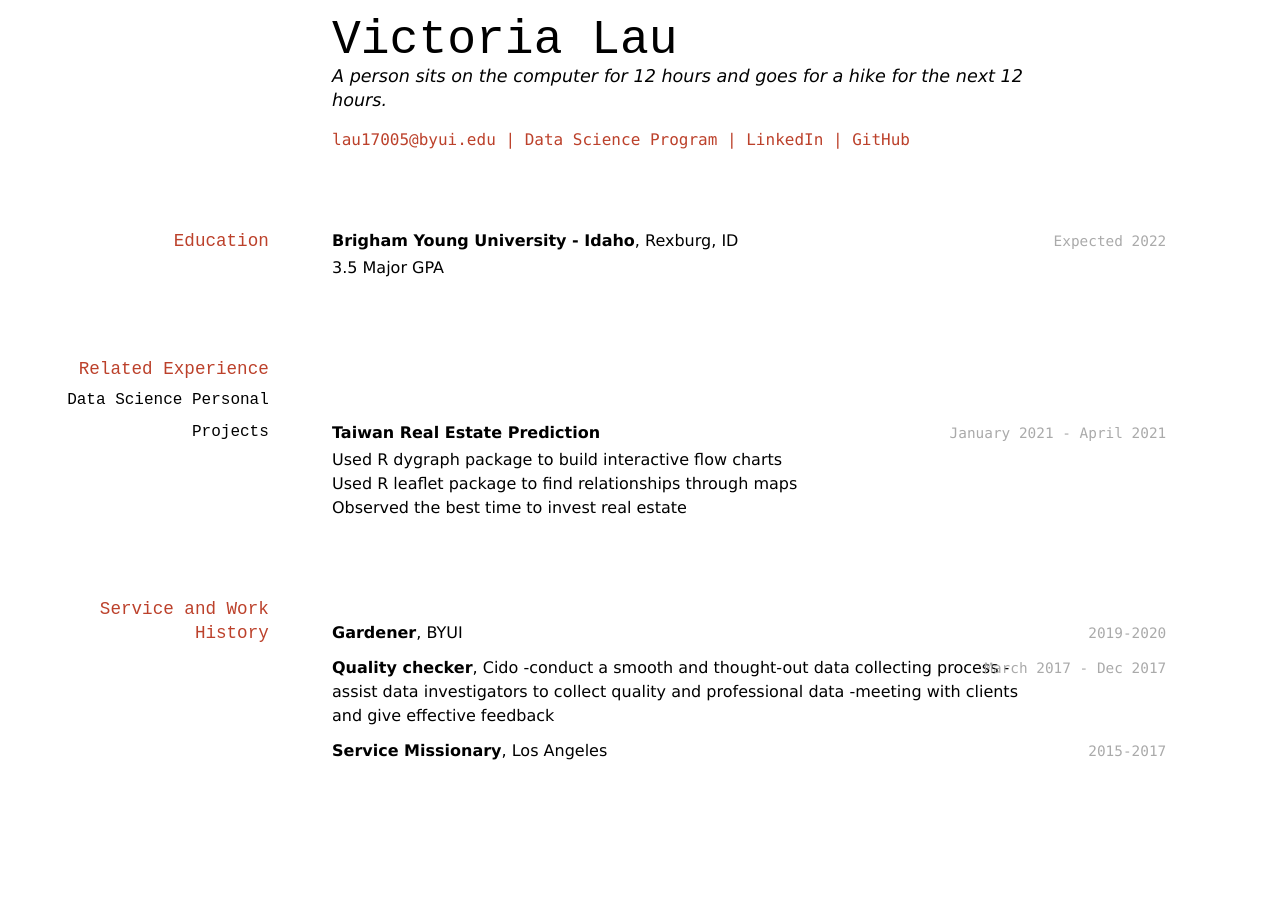
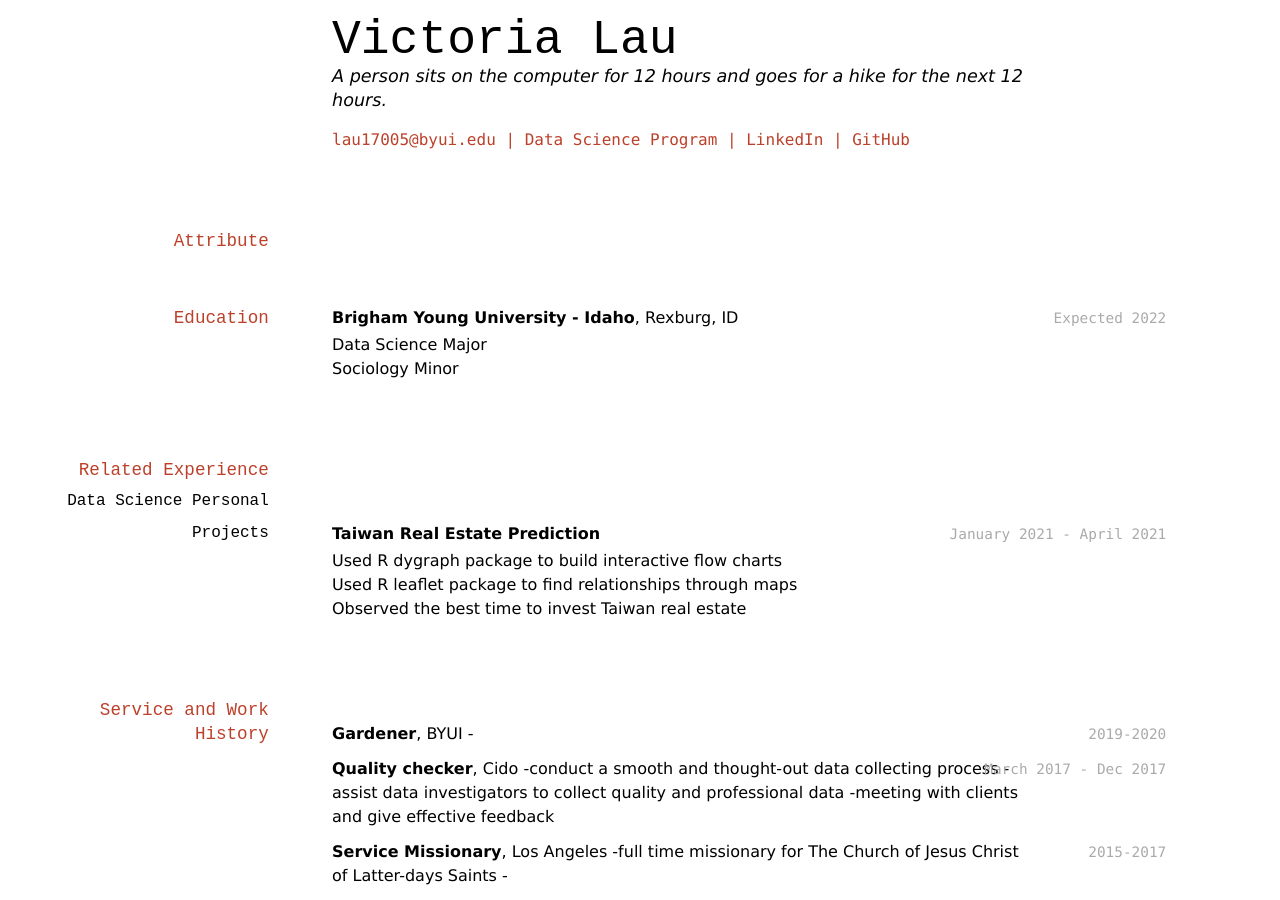
Before and after one commit to victorialau17ds/lau_resume, a Jekyll site: the page built from docs/index.md, in a window 1280 px wide. Built offline with Jekyll 4.4.1, drawn with Linux system fonts in a browser that asks for light colours.

Commit message:
Update index.md

```diff
--- a/docs/index.md
+++ b/docs/index.md
@@ -14,12 +14,16 @@ A person sits on the computer for 12 hours and goes for a hike for the next 12 h
 
 <!-- https://www.monique.tech/the-art-of-markdown -->
 
+## Attribute
+
+
 ## Education
 
 `Expected 2022`
 __Brigham Young University - Idaho__, Rexburg, ID
 
-- 3.5 Major GPA
+- Data Science Major
+- Sociology Minor
 
 
 ## Related Experience
@@ -32,7 +36,7 @@ __Taiwan Real Estate Prediction__
 
 - Used R dygraph package to build interactive flow charts
 - Used R leaflet package to find relationships through maps
-- Observed the best time to invest real estate
+- Observed the best time to invest Taiwan real estate
 
 
 
@@ -41,6 +45,7 @@ __Taiwan Real Estate Prediction__
 
 `2019-2020`
 __Gardener__, BYUI
+-
 
 `March 2017 - Dec 2017`
 __Quality checker__, Cido
@@ -51,6 +56,8 @@ __Quality checker__, Cido
 
 `2015-2017`
 __Service Missionary__, Los Angeles
+-full time missionary for The Church of Jesus Christ of Latter-days Saints
+-
 
 
 
```
